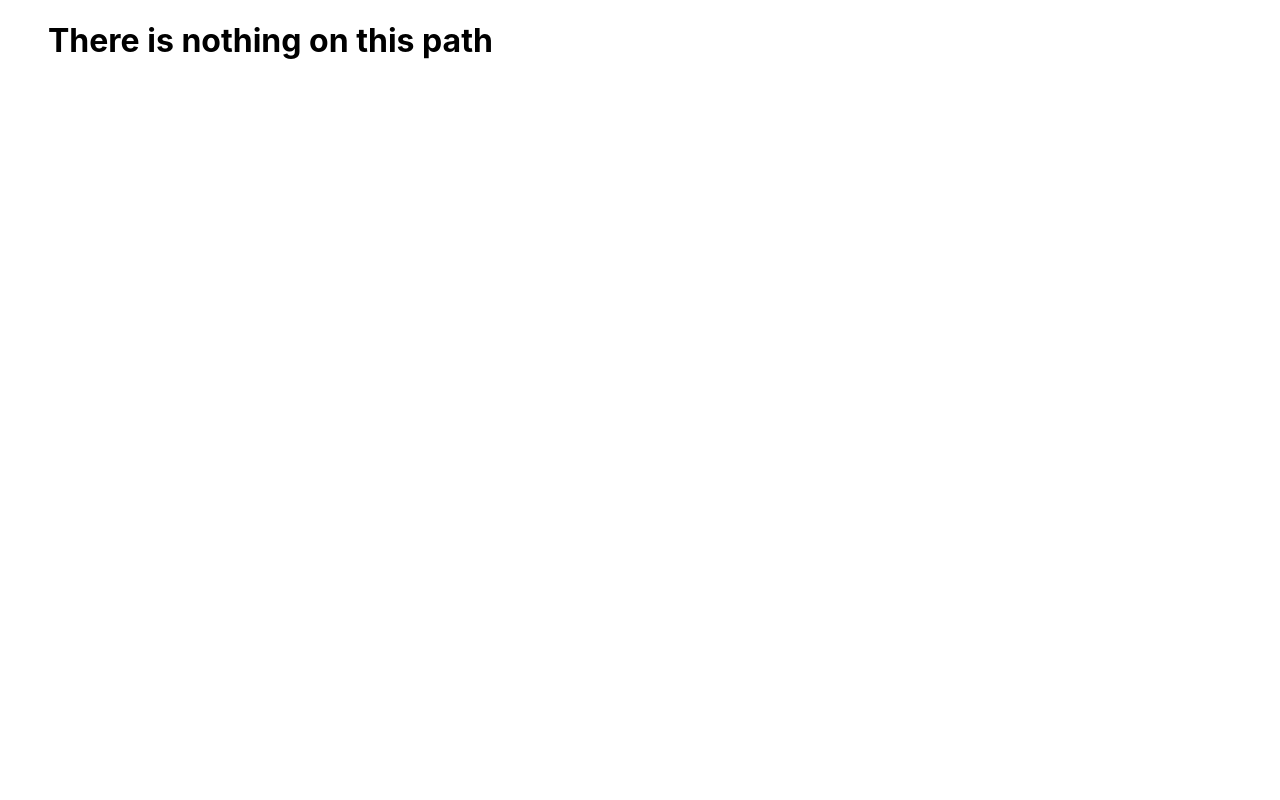
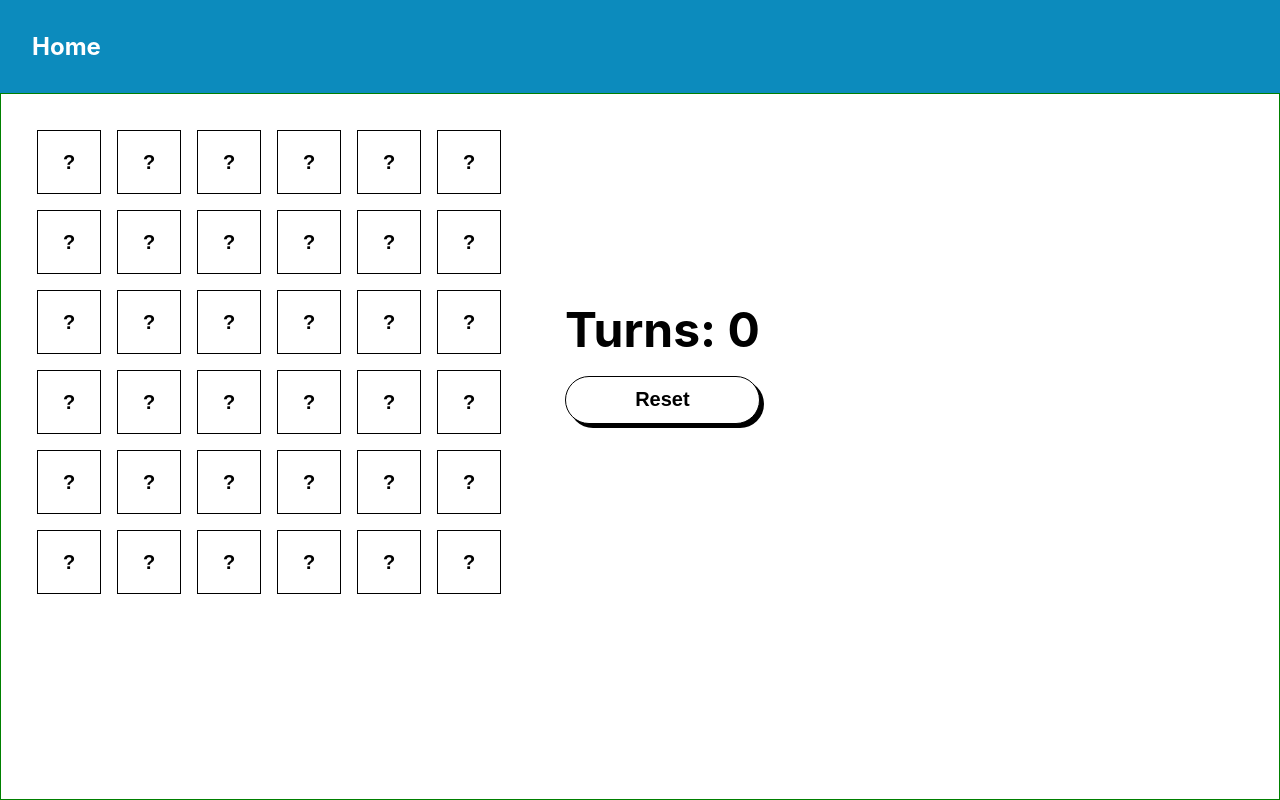
Before and after one commit to aayush-jangra/frontend, a React (Create React App) app in the folder machine-coding/: page /memory-game in a window 1280 px wide. Built offline with nearby package versions, Linux system fonts and the light colour scheme.

Commit message:
Memory game

```diff
--- a/machine-coding/src/App.js
+++ b/machine-coding/src/App.js
@@ -3,6 +3,7 @@ import { AccordionPage } from "./Pages/Accordion/AccordionPage";
 import { Caraousel } from "./Pages/Caraousel/CaraouselPage";
 import { DebounceAndThrottle } from "./Pages/DebounceAndThrottle/DebounceAndThrottle";
 import { Homepage } from "./Pages/Homepage/Homepage";
+import { MemoryGamePage } from "./Pages/MemoryGame/MemoryGamePage";
 import { OtpInputPage } from "./Pages/OtpInput/OtpInputPage";
 import { ProgressBarPage } from "./Pages/ProgressBar/ProgressBarPage";
 import { QueueGridPage } from "./Pages/QueueGrid/QueueGridPage";
@@ -83,6 +84,10 @@ function App() {
       path: "/tabs",
       component: <TabsPage />,
     },
+    {
+      path: "/memory-game",
+      component: <MemoryGamePage />,
+    },
   ];
 
   return (
--- /dev/null
+++ b/machine-coding/src/Pages/MemoryGame/MemoryGame.jsx
@@ -0,0 +1,118 @@
+import { useRef, useState } from "react";
+import "./memoryGameStyles.css";
+
+const generateRandomGrid = (size) => {
+  const randomGrid = Array.from({ length: size }, () =>
+    Array.from({ length: size }, () => "")
+  );
+
+  const maxSize = (size * size) / 2;
+  const remainingElements = [
+    ...Array.from({ length: maxSize }, (_, index) => index + 1),
+    ...Array.from({ length: maxSize }, (_, index) => index + 1),
+  ];
+
+  for (let i = 0; i < size; i++) {
+    for (let j = 0; j < size; j++) {
+      const randomIndex = Math.floor(
+        Math.random() * (remainingElements.length - 1)
+      );
+
+      randomGrid[i][j] = remainingElements[randomIndex];
+
+      remainingElements.splice(randomIndex, 1);
+    }
+  }
+
+  return randomGrid;
+};
+
+export const MemoryGame = ({ size }) => {
+  const initialGrid = Array.from({ length: size }, () =>
+    Array.from({ length: size }, () => false)
+  );
+  const [grid, setGrid] = useState(initialGrid);
+  const gridValues = useRef(generateRandomGrid(size));
+  const recentFlippedTiles = useRef([]);
+  const isReverting = useRef(false);
+  const [turns, setTurns] = useState(0);
+
+  const resetGame = () => {
+    setGrid(initialGrid);
+    gridValues.current = generateRandomGrid(size);
+    recentFlippedTiles.current = [];
+    isReverting.current = false;
+    setTurns(0);
+  };
+
+  const showTile = (rowIdx, colIdx) => {
+    setGrid((prev) => {
+      const gridCopy = [...prev.map((row) => [...row])];
+
+      gridCopy[rowIdx][colIdx] = true;
+
+      return gridCopy;
+    });
+    recentFlippedTiles.current.push([rowIdx, colIdx]);
+
+    if (recentFlippedTiles.current.length === 2) {
+      setTurns((prev) => prev + 1);
+      const tileOne = recentFlippedTiles.current[0];
+      const tileTwo = recentFlippedTiles.current[1];
+
+      const matching =
+        gridValues.current[tileOne[0]][tileOne[1]] ===
+        gridValues.current[tileTwo[0]][tileTwo[1]];
+
+      if (!matching) {
+        isReverting.current = true;
+        setTimeout(() => {
+          setGrid((prev) => {
+            const gridCopy = [...prev.map((row) => [...row])];
+
+            gridCopy[tileOne[0]][tileOne[1]] = false;
+            gridCopy[tileTwo[0]][tileTwo[1]] = false;
+
+            isReverting.current = false;
+
+            return gridCopy;
+          });
+        }, [1000]);
+      }
+
+      recentFlippedTiles.current = [];
+    }
+  };
+
+  return (
+    <div className="memory-game-container">
+      <div
+        className="memory-grid-container"
+        style={{
+          gridTemplateRows: `repeat(${size}, 1fr)`,
+          gridTemplateColumns: `repeat(${size}, 1fr)`,
+        }}
+      >
+        {grid.map((row, rowIdx) =>
+          row.map((cell, colIdx) => (
+            <button
+              disabled={isReverting.current}
+              onClick={cell ? undefined : () => showTile(rowIdx, colIdx)}
+              key={`${rowIdx}-${colIdx}`}
+              className="memory-cell"
+              style={{ background: cell ? "lightGreen" : "" }}
+            >
+              {cell ? gridValues.current[rowIdx][colIdx] : "?"}
+            </button>
+          ))
+        )}
+      </div>
+      <div>
+        <div>Turns: {turns}</div>
+        <button className="memory-reset-button" onClick={resetGame}>
+          Reset
+        </button>
+      </div>
+    </div>
+  );
+};
--- /dev/null
+++ b/machine-coding/src/Pages/MemoryGame/MemoryGamePage.jsx
@@ -0,0 +1,5 @@
+import { MemoryGame } from "./MemoryGame";
+
+export const MemoryGamePage = () => {
+  return <MemoryGame size={6} />;
+};
--- /dev/null
+++ b/machine-coding/src/Pages/MemoryGame/memoryGameStyles.css
@@ -0,0 +1,48 @@
+.memory-cell {
+  height: 64px;
+  width: 64px;
+  border: 1px solid black;
+  display: flex;
+  align-items: center;
+  justify-content: center;
+  font-size: 20px;
+  font-weight: 700;
+  background-color: white;
+  color: black;
+}
+
+.memory-cell:disabled {
+  background-color: lightcoral;
+  color: black;
+}
+
+.memory-grid-container {
+  display: grid;
+  gap: 16px;
+  width: fit-content;
+}
+
+.memory-game-container {
+  display: flex;
+  align-items: center;
+  gap: 64px;
+  font-size: 48px;
+  font-weight: 700;
+}
+
+.memory-reset-button {
+  background-color: white;
+  border: 1px solid black;
+  border-radius: 24px;
+  width: 100%;
+  height: 48px;
+  font-size: 20px;
+  font-weight: 700;
+  box-shadow: 4px 4px black;
+  transition: all 0.1s;
+}
+
+.memory-reset-button:active {
+  box-shadow: 0px 0px;
+  transform: translate(4px, 4px);
+}
--- a/machine-coding/src/constants/questions.js
+++ b/machine-coding/src/constants/questions.js
@@ -114,4 +114,10 @@ export const questions = [
       "Build a Tabs Component where users can switch between different content sections by clicking on tab headers. It should support keyboard navigation, active tab highlighting, and smooth transitions. Optionally, add lazy loading of content.",
     path: "/tabs",
   },
+  {
+    title: "Memory Game",
+    description:
+      "Build a Memory Game where players flip tiles to find matching pairs. Each tile has a hidden number, and when two matching tiles are revealed, they remain open; otherwise, they flip back. The game continues until all tiles are matched and removed.",
+    path: "/memory-game",
+  },
 ];
```
